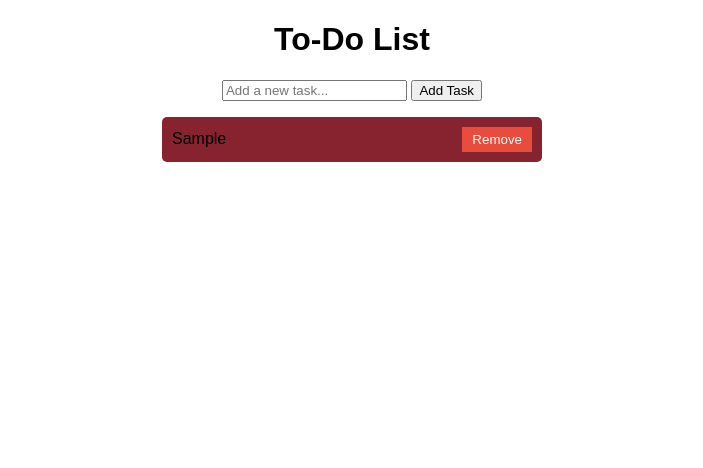
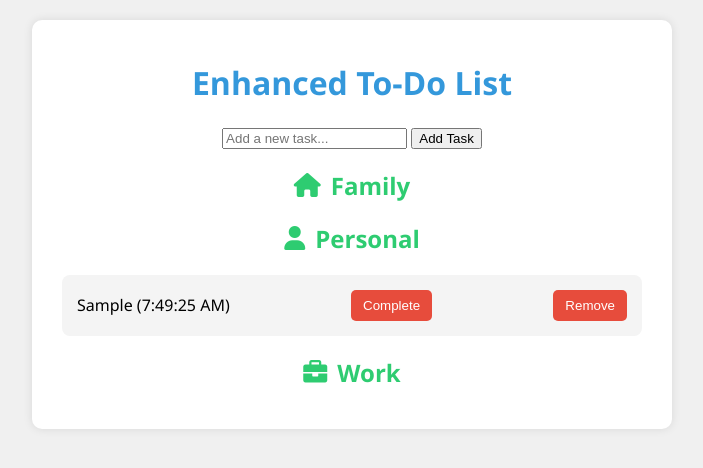
Before and after one commit to abyalewt/Code-Alpha-TO-DO-LIST-Abyalew, a plain HTML site: page index.html in a window 1280 px wide. Both pictures are taken after typing "Sample" into the empty fields and a click on the button "Add Task". Shown: the whole page, without its empty margins (288-991 px from the left). Drawn offline with Linux system fonts and the light colour scheme.

Commit message:
update the file

```diff
--- a/index.html
+++ b/index.html
@@ -4,17 +4,32 @@
 <head>
     <meta charset="UTF-8">
     <meta name="viewport" content="width=device-width, initial-scale=1.0">
-    <title>To-Do List</title>
+    <title>Enhanced To-Do List</title>
     <link rel="stylesheet" type="text/css" href="style.css">
+    <link rel="stylesheet" href="https://cdnjs.cloudflare.com/ajax/libs/font-awesome/6.0.0/css/all.min.css">
 </head>
 
 <body>
     <div class="container">
-        <h1>To-Do List</h1>
+        <h1>Enhanced To-Do List</h1>
         <div id="app">
             <input type="text" id="taskInput" placeholder="Add a new task...">
             <button onclick="addTask()">Add Task</button>
-            <ul id="taskList"></ul>
+
+            <section class="family">
+                <h2><i class="fas fa-home"></i> Family</h2>
+                <ul id="familyTasks" class="taskList"></ul>
+            </section>
+
+            <section class="personal">
+                <h2><i class="fas fa-user"></i> Personal</h2>
+                <ul id="personalTasks" class="taskList"></ul>
+            </section>
+
+            <section class="work">
+                <h2><i class="fas fa-briefcase"></i> Work</h2>
+                <ul id="workTasks" class="taskList"></ul>
+            </section>
         </div>
     </div>
     <script src="script.js"></script>
--- a/script.js
+++ b/script.js
@@ -1,40 +1,90 @@
-// Retrieve tasks from localStorage or initialize an empty array
-let tasks = JSON.parse(localStorage.getItem('tasks')) || [];
+function addTask() {
+  const taskInput = document.getElementById("taskInput");
+  const newTask = taskInput.value.trim();
 
-// Function to render tasks
-function renderTasks() {
-    const taskList = document.getElementById('taskList');
-    taskList.innerHTML = '';
+  if (newTask !== "") {
+    const timestamp = new Date().toLocaleTimeString();
+    let section;
 
-    tasks.forEach((task, index) => {
-        const listItem = document.createElement('li');
-        listItem.innerHTML = `
-        <span>${task}</span>
-        <button onclick="removeTask(${index})">Remove</button>
-    `;
-        taskList.appendChild(listItem);
-    });
+    if (newTask.toLowerCase().includes("family")) {
+      section = "familyTasks";
+    } else if (newTask.toLowerCase().includes("work")) {
+      section = "workTasks";
+    } else {
+      section = "personalTasks";
+    }
+
+    const task = { text: newTask, time: timestamp, completed: false };
+
+    tasks.push({ section, task });
+    localStorage.setItem("tasks", JSON.stringify(tasks));
+    taskInput.value = "";
+    renderTasks();
+  }
 }
 
-// Function to add a new task
-function addTask() {
-    const taskInput = document.getElementById('taskInput');
-    const newTask = taskInput.value.trim();
-
-    if (newTask !== '') {
-        tasks.push(newTask);
-        localStorage.setItem('tasks', JSON.stringify(tasks));
-        taskInput.value = '';
-        renderTasks();
-    }
+function removeTask(section, index) {
+  tasks = tasks.filter(
+    (task) => !(task.section === section && task.index === index)
+  );
+  localStorage.setItem("tasks", JSON.stringify(tasks));
+  renderTasks();
 }
 
-// Function to remove a task
-function removeTask(index) {
-    tasks.splice(index, 1);
-    localStorage.setItem('tasks', JSON.stringify(tasks));
+function toggleTask(section, index) {
+  tasks.forEach((task) => {
+    if (task.section === section && task.index === index) {
+      task.task.completed = !task.task.completed;
+    }
+  });
+  localStorage.setItem("tasks", JSON.stringify(tasks));
+  renderTasks();
+}
+
+function renderTasks() {
+  const familyTasksList = document.getElementById("familyTasks");
+  const personalTasksList = document.getElementById("personalTasks");
+  const workTasksList = document.getElementById("workTasks");
+
+  familyTasksList.innerHTML = "";
+  personalTasksList.innerHTML = "";
+  workTasksList.innerHTML = "";
+
+  tasks.forEach((task, index) => {
+    const listItem = document.createElement("li");
+    listItem.className = task.task.completed ? "completed" : "";
+    listItem.innerHTML = `
+        <span>${task.task.text} (${task.task.time})</span>
+        <button onclick="toggleTask('${task.section}', ${index})">${
+      task.task.completed ? "Undo" : "Complete"
+    }</button>
+        <button onclick="removeTask('${
+          task.section
+        }', ${index})">Remove</button>`;
+
+    if (task.section === "familyTasks") {
+      familyTasksList.appendChild(listItem);
+    } else if (task.section === "personalTasks") {
+      personalTasksList.appendChild(listItem);
+    } else if (task.section === "workTasks") {
+      workTasksList.appendChild(listItem);
+    }
+  });
+}
+
+function updateTasksPeriodically() {
+  setInterval(() => {
+    // Fetch tasks from localStorage and render them periodically
+    tasks = JSON.parse(localStorage.getItem("tasks")) || [];
     renderTasks();
+  }, 10000); // Update every 10 seconds (adjust as needed)
 }
+
+// Retrieve tasks from localStorage or initialize an empty array
+let tasks = JSON.parse(localStorage.getItem("tasks")) || [];
 
 // Initial render
 renderTasks();
+
+// Start updating tasks periodically
+updateTasksPeriodically();
--- a/style.css
+++ b/style.css
@@ -1,33 +1,70 @@
 body {
-    font-family: Arial, sans-serif;
+    font-family: 'Segoe UI', Tahoma, Geneva, Verdana, sans-serif;
     text-align: center;
     margin: 20px;
+    background-color: #f0f0f0;
 }
 
 .container {
-    max-width: 400px;
+    max-width: 600px;
     margin: auto;
+    background-color: #fff;
+    padding: 20px;
+    border-radius: 10px;
+    box-shadow: 0 0 10px rgba(0, 0, 0, 0.1);
 }
 
-ul {
+h1 {
+    color: #3498db;
+}
+
+section {
+    margin-top: 20px;
+}
+
+h2 {
+    color: #2ecc71;
+    display: flex;
+    align-items: center;
+    justify-content: center;
+}
+
+h2 i {
+    margin-right: 10px;
+}
+
+.taskList {
     list-style-type: none;
     padding: 0;
 }
 
 li {
     margin: 10px;
-    padding: 10px;
-    background-color: #87232f;
-    border-radius: 5px;
+    padding: 15px;
+    background-color: #f4f4f4;
+    border-radius: 8px;
     display: flex;
     justify-content: space-between;
     align-items: center;
+    transition: background-color 0.3s;
+}
+
+li.completed {
+    background-color: #d3ffd3;
+    /* Light green for completed tasks */
 }
 
 li button {
     background-color: #e74c3c;
     color: #fff;
     border: none;
-    padding: 5px 10px;
+    padding: 8px 12px;
     cursor: pointer;
+    border-radius: 5px;
+    transition: background-color 0.3s;
 }
+
+li button:hover {
+    background-color: #c0392b;
+    /* Darker red on hover */
+}
```
